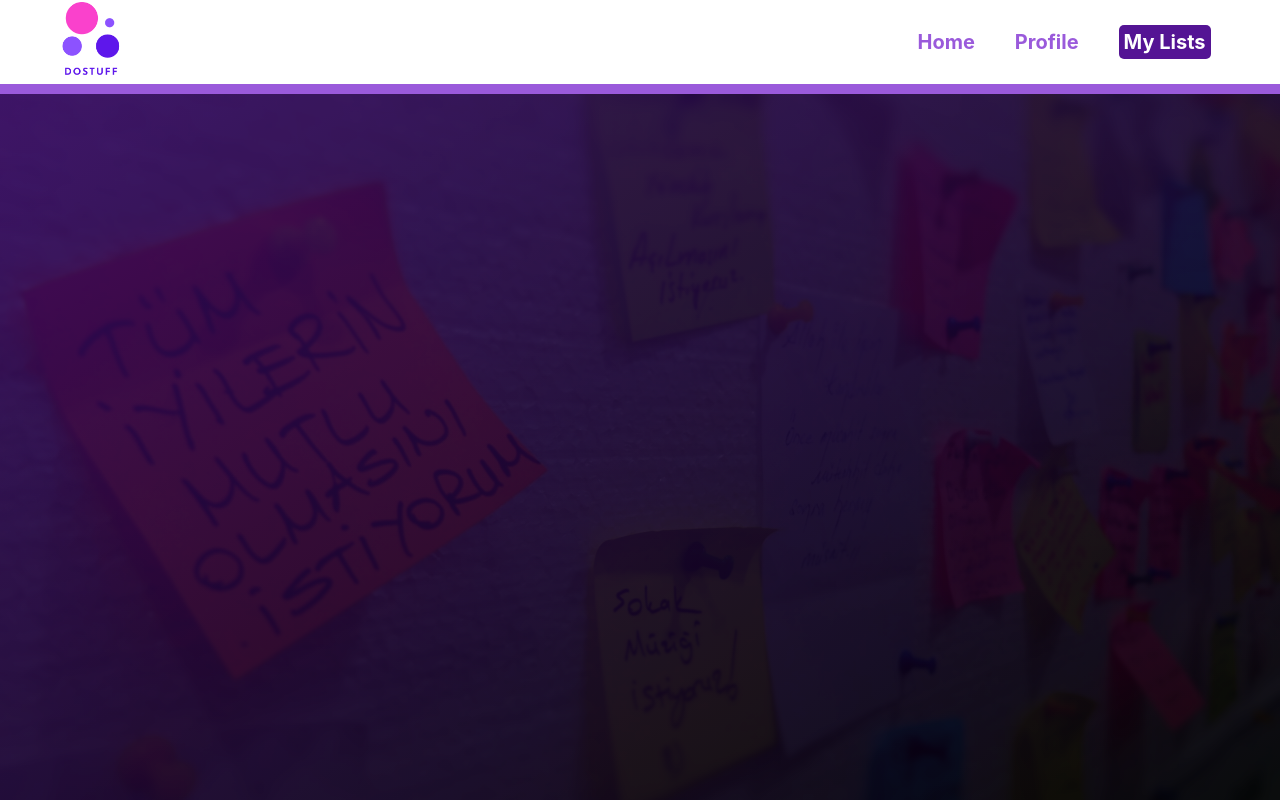
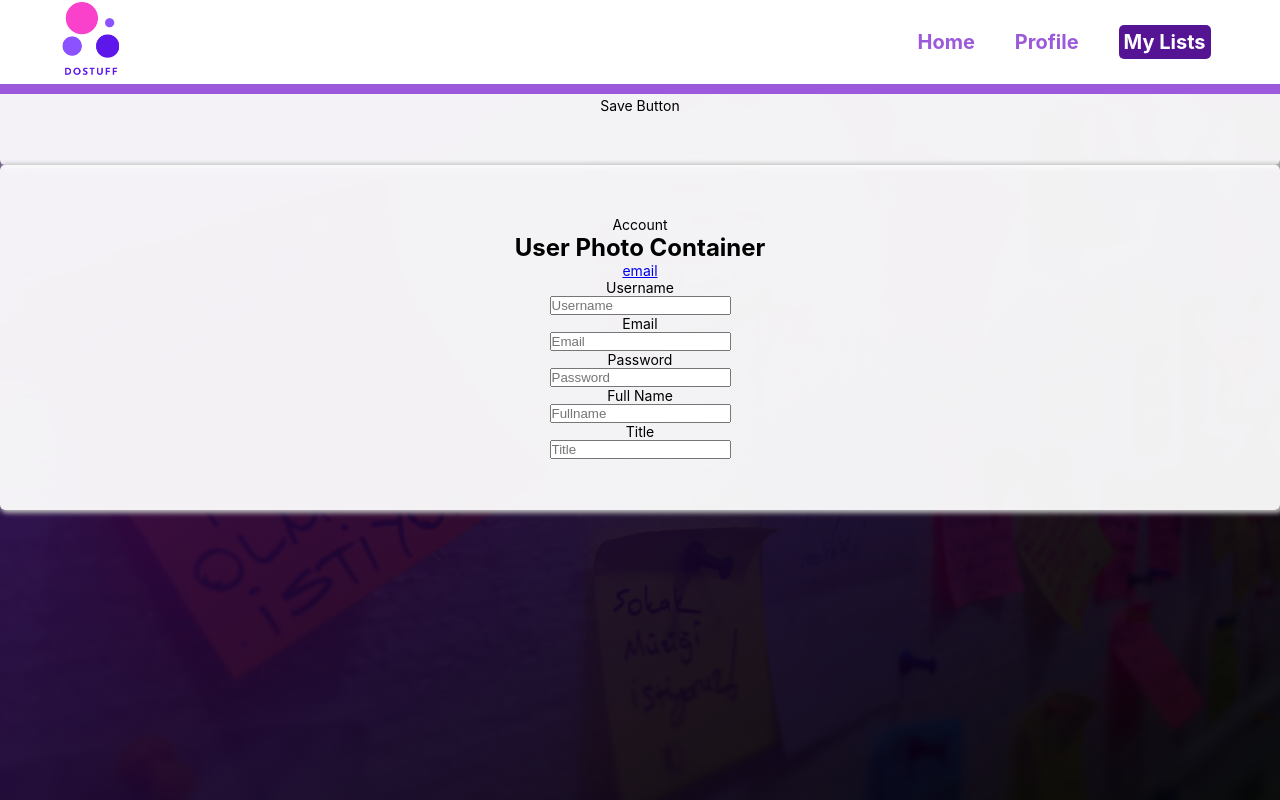
Before and after one commit to redeyecoding/dailyTodo, a React (Create React App) app in the folder client/: page /profile in a window 1280 px wide. Built offline with nearby package versions, Linux system fonts and the light colour scheme.

Commit message:
built template for profile page

```diff
--- a/client/src/components/Profile/Profile.js
+++ b/client/src/components/Profile/Profile.js
@@ -1,18 +1,68 @@
 import React from 'react';
 import Header from '../../components/Header/Header';
-
+import Card from '../../components/UI/Card/Card';
 
 const Profile = props => {
     return (
         <>
             <Header />
+            <h1>Profile</h1>
             <main>
-                <section>
-                    <div>YOU ARE LOGGED IN!</div>
-                </section>
+                <Card className='profile_save__container'>
+                    <div>
+                        <img />
+                        <span className='profile_save_label'>User: UserName</span>
+                    </div>
+                    <div className='profile_save_btn'>Save Button</div>
+                </Card>
+
+                <Card className='profile_data__container'>
+                    <div className='profile_avatar__container'>
+                        <img className='profile_avatar'/>
+                        <span>Account</span>
+                    </div>
+                    <div className='profile_username__container'>
+                        <h1 className='profile_username'>User Photo Container</h1>
+                        <a className='profile_email' href='email'>email</a>
+                    </div>
+
+                    <div className='profile_userdata__container'>
+                        <div >
+                            <label className='profile_label'>Username</label>
+                        </div>
+                        <input className='profile_input' type='input' placeholder='Username'/>
+                    </div>
+
+                    <div className='profile_userdata__container'>
+                        <div >
+                            <label className='profile_label'>Email</label>
+                        </div>
+                        <input className='profile_input' type='input' placeholder='Email'/>
+                    </div>
+
+                    <div className='profile_userdata__container'>
+                        <div >
+                            <label className='profile_label'>Password</label>
+                        </div>
+                        <input className='profile_input' type='input' placeholder='Password'/>
+                    </div>
+
+                    <div className='profile_userdata__container'>
+                        <div >
+                            <label className='profile_label'>Full Name</label>
+                        </div>
+                        <input className='profile_input' type='input' placeholder='Fullname'/>
+                    </div>
+
+                    <div className='profile_userdata__container'>
+                        <div >
+                            <label className='profile_label'>Title</label>
+                        </div>
+                        <input className='profile_input' type='input' placeholder='Title'/>
+                    </div>
+                </Card>
             </main>
         </>
-
     )
 };
 
```
Also changed, not shown: client/src/components/Profile/Profile.module.css (added).
